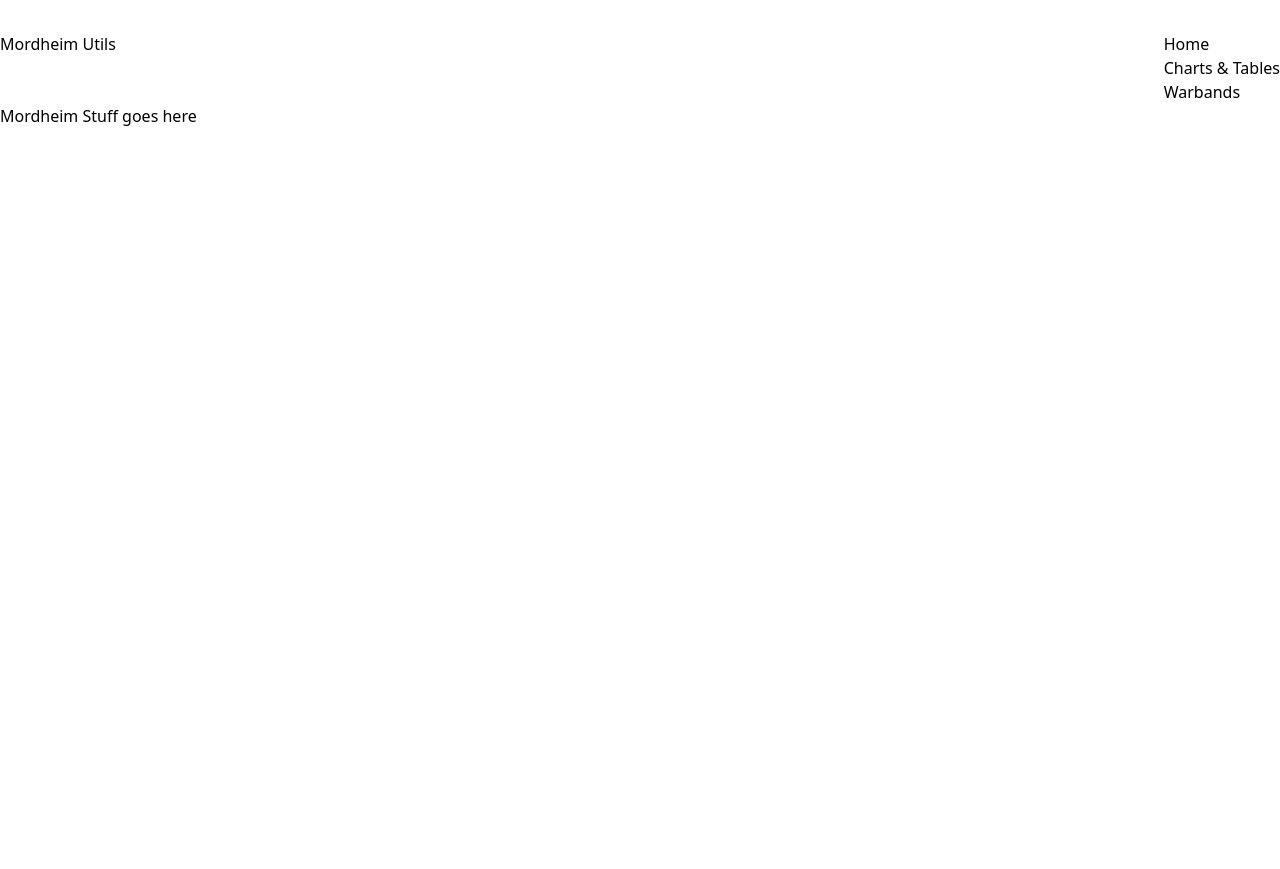
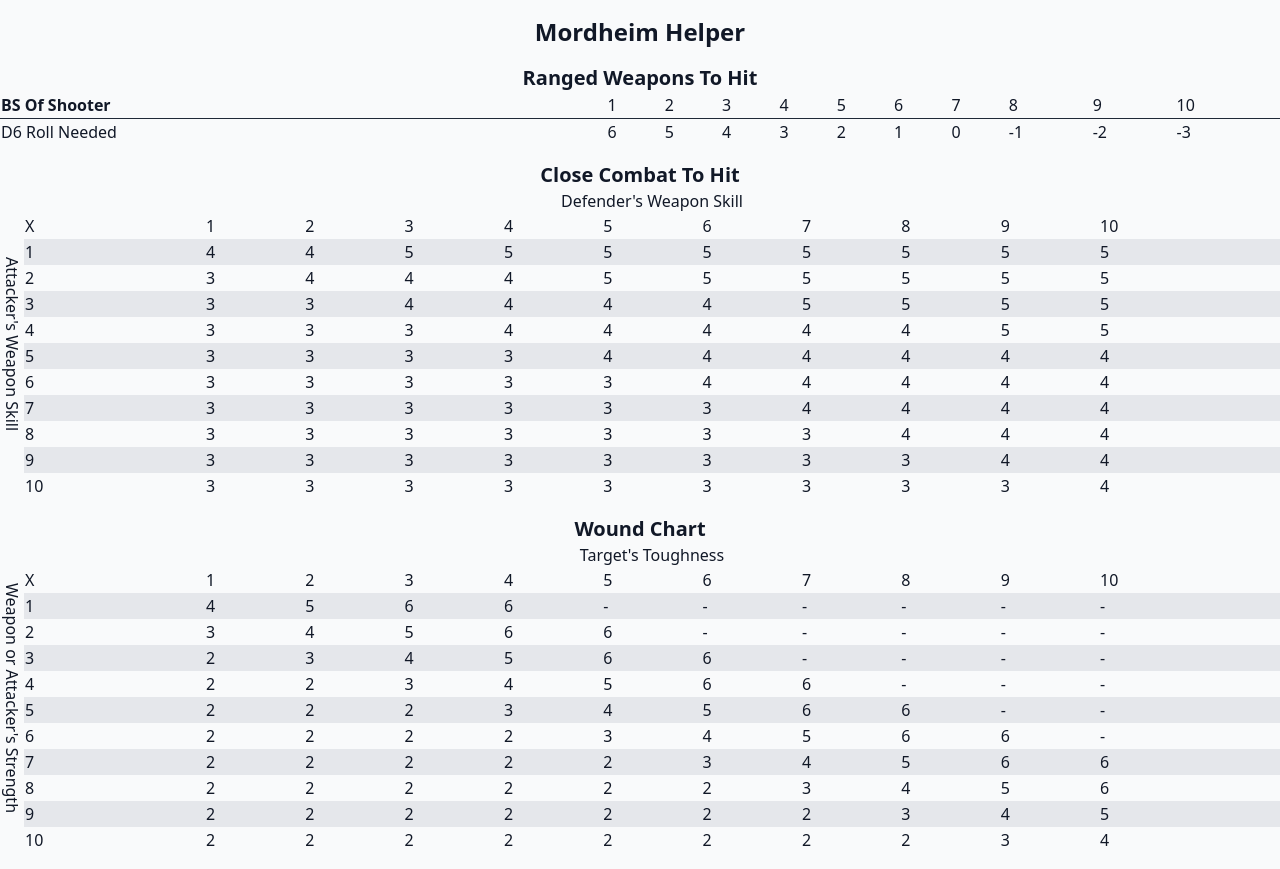
Before and after one commit to bowmanmike/mordheim-utils, a SvelteKit app: page / in a window 1280 px wide. Before the commit the page ends 800 px from the top, so only its background shows below. Built offline with nearby package versions, Linux system fonts and the light colour scheme.

Commit message:
Add wound/hit charts

```diff
--- a/src/app.html
+++ b/src/app.html
@@ -6,7 +6,7 @@
 		<meta name="viewport" content="width=device-width" />
 		%sveltekit.head%
 	</head>
-	<body>
-		<div class="max-w-7xl mx-auto my-8">%sveltekit.body%</div>
+	<body class="bg-gray-50 text-gray-900">
+		<div class="max-w-7xl mx-auto my-4">%sveltekit.body%</div>
 	</body>
 </html>
--- a/src/routes/+layout.svelte
+++ b/src/routes/+layout.svelte
@@ -2,15 +2,17 @@
 	import '../app.css';
 </script>
 
-<header class="flex justify-between">
-	<div><h1>Mordheim Utils</h1></div>
-	<nav>
-		<ul>
-			<li>Home</li>
-			<li>Charts & Tables</li>
-			<li>Warbands</li>
-		</ul>
-	</nav>
+<header class="flex justify-between mb-4">
+	<div class="w-full">
+		<h1 class="font-bold text-2xl w-full text-center">Mordheim Helper</h1>
+	</div>
+	<!-- <nav> -->
+	<!-- 	<ul> -->
+	<!-- 		<li>Home</li> -->
+	<!-- 		<li>Charts & Tables</li> -->
+	<!-- 		<li>Warbands</li> -->
+	<!-- 	</ul> -->
+	<!-- </nav> -->
 </header>
 
 <slot />
--- a/src/routes/+page.svelte
+++ b/src/routes/+page.svelte
@@ -1 +1,343 @@
-<p>Mordheim Stuff goes here</p>
+<section class="mb-4">
+	<h3 class="font-semibold text-xl text-center">Ranged Weapons To Hit</h3>
+	<table class="w-full">
+		<tr class="border-gray-800 border-b">
+			<td class="font-bold">BS Of Shooter</td>
+			<td>1</td>
+			<td>2</td>
+			<td>3</td>
+			<td>4</td>
+			<td>5</td>
+			<td>6</td>
+			<td>7</td>
+			<td>8</td>
+			<td>9</td>
+			<td>10</td>
+		</tr>
+		<tr>
+			<td>D6 Roll Needed</td>
+			<td>6</td>
+			<td>5</td>
+			<td>4</td>
+			<td>3</td>
+			<td>2</td>
+			<td>1</td>
+			<td>0</td>
+			<td>-1</td>
+			<td>-2</td>
+			<td>-3</td>
+		</tr>
+	</table>
+</section>
+
+<section class="mb-4">
+	<h3 class="font-semibold text-xl text-center">Close Combat To Hit</h3>
+	<div class="flex items-center">
+		<p>Attacker's Weapon Skill</p>
+		<table class="table-auto w-full">
+			<caption>Defender's Weapon Skill</caption>
+			<tr>
+				<td>X</td>
+				<td>1</td>
+				<td>2</td>
+				<td>3</td>
+				<td>4</td>
+				<td>5</td>
+				<td>6</td>
+				<td>7</td>
+				<td>8</td>
+				<td>9</td>
+				<td>10</td>
+			</tr>
+			<tr class="bg-gray-200">
+				<td>1</td>
+				<td>4</td>
+				<td>4</td>
+				<td>5</td>
+				<td>5</td>
+				<td>5</td>
+				<td>5</td>
+				<td>5</td>
+				<td>5</td>
+				<td>5</td>
+				<td>5</td>
+			</tr>
+			<tr>
+				<td>2</td>
+				<td>3</td>
+				<td>4</td>
+				<td>4</td>
+				<td>4</td>
+				<td>5</td>
+				<td>5</td>
+				<td>5</td>
+				<td>5</td>
+				<td>5</td>
+				<td>5</td>
+			</tr>
+			<tr class="bg-gray-200">
+				<td>3</td>
+				<td>3</td>
+				<td>3</td>
+				<td>4</td>
+				<td>4</td>
+				<td>4</td>
+				<td>4</td>
+				<td>5</td>
+				<td>5</td>
+				<td>5</td>
+				<td>5</td>
+			</tr>
+			<tr>
+				<td>4</td>
+				<td>3</td>
+				<td>3</td>
+				<td>3</td>
+				<td>4</td>
+				<td>4</td>
+				<td>4</td>
+				<td>4</td>
+				<td>4</td>
+				<td>5</td>
+				<td>5</td>
+			</tr>
+			<tr class="bg-gray-200">
+				<td>5</td>
+				<td>3</td>
+				<td>3</td>
+				<td>3</td>
+				<td>3</td>
+				<td>4</td>
+				<td>4</td>
+				<td>4</td>
+				<td>4</td>
+				<td>4</td>
+				<td>4</td>
+			</tr>
+			<tr>
+				<td>6</td>
+				<td>3</td>
+				<td>3</td>
+				<td>3</td>
+				<td>3</td>
+				<td>3</td>
+				<td>4</td>
+				<td>4</td>
+				<td>4</td>
+				<td>4</td>
+				<td>4</td>
+			</tr>
+			<tr class="bg-gray-200">
+				<td>7</td>
+				<td>3</td>
+				<td>3</td>
+				<td>3</td>
+				<td>3</td>
+				<td>3</td>
+				<td>3</td>
+				<td>4</td>
+				<td>4</td>
+				<td>4</td>
+				<td>4</td>
+			</tr>
+			<tr>
+				<td>8</td>
+				<td>3</td>
+				<td>3</td>
+				<td>3</td>
+				<td>3</td>
+				<td>3</td>
+				<td>3</td>
+				<td>3</td>
+				<td>4</td>
+				<td>4</td>
+				<td>4</td>
+			</tr>
+			<tr class="bg-gray-200">
+				<td>9</td>
+				<td>3</td>
+				<td>3</td>
+				<td>3</td>
+				<td>3</td>
+				<td>3</td>
+				<td>3</td>
+				<td>3</td>
+				<td>3</td>
+				<td>4</td>
+				<td>4</td>
+			</tr>
+			<tr>
+				<td>10</td>
+				<td>3</td>
+				<td>3</td>
+				<td>3</td>
+				<td>3</td>
+				<td>3</td>
+				<td>3</td>
+				<td>3</td>
+				<td>3</td>
+				<td>3</td>
+				<td>4</td>
+			</tr>
+		</table>
+	</div>
+</section>
+
+<section>
+	<h3 class="font-semibold text-xl text-center">Wound Chart</h3>
+	<div class="flex items-center">
+		<p>Weapon or Attacker's Strength</p>
+		<table class="table-auto w-full">
+			<caption>Target's Toughness</caption>
+			<tr>
+				<td>X</td>
+				<td>1</td>
+				<td>2</td>
+				<td>3</td>
+				<td>4</td>
+				<td>5</td>
+				<td>6</td>
+				<td>7</td>
+				<td>8</td>
+				<td>9</td>
+				<td>10</td>
+			</tr>
+			<tr class="bg-gray-200">
+				<td>1</td>
+				<td>4</td>
+				<td>5</td>
+				<td>6</td>
+				<td>6</td>
+				<td>-</td>
+				<td>-</td>
+				<td>-</td>
+				<td>-</td>
+				<td>-</td>
+				<td>-</td>
+			</tr>
+			<tr>
+				<td>2</td>
+				<td>3</td>
+				<td>4</td>
+				<td>5</td>
+				<td>6</td>
+				<td>6</td>
+				<td>-</td>
+				<td>-</td>
+				<td>-</td>
+				<td>-</td>
+				<td>-</td>
+			</tr>
+			<tr class="bg-gray-200">
+				<td>3</td>
+				<td>2</td>
+				<td>3</td>
+				<td>4</td>
+				<td>5</td>
+				<td>6</td>
+				<td>6</td>
+				<td>-</td>
+				<td>-</td>
+				<td>-</td>
+				<td>-</td>
+			</tr>
+			<tr>
+				<td>4</td>
+				<td>2</td>
+				<td>2</td>
+				<td>3</td>
+				<td>4</td>
+				<td>5</td>
+				<td>6</td>
+				<td>6</td>
+				<td>-</td>
+				<td>-</td>
+				<td>-</td>
+			</tr>
+			<tr class="bg-gray-200">
+				<td>5</td>
+				<td>2</td>
+				<td>2</td>
+				<td>2</td>
+				<td>3</td>
+				<td>4</td>
+				<td>5</td>
+				<td>6</td>
+				<td>6</td>
+				<td>-</td>
+				<td>-</td>
+			</tr>
+			<tr>
+				<td>6</td>
+				<td>2</td>
+				<td>2</td>
+				<td>2</td>
+				<td>2</td>
+				<td>3</td>
+				<td>4</td>
+				<td>5</td>
+				<td>6</td>
+				<td>6</td>
+				<td>-</td>
+			</tr>
+			<tr class="bg-gray-200">
+				<td>7</td>
+				<td>2</td>
+				<td>2</td>
+				<td>2</td>
+				<td>2</td>
+				<td>2</td>
+				<td>3</td>
+				<td>4</td>
+				<td>5</td>
+				<td>6</td>
+				<td>6</td>
+			</tr>
+			<tr>
+				<td>8</td>
+				<td>2</td>
+				<td>2</td>
+				<td>2</td>
+				<td>2</td>
+				<td>2</td>
+				<td>2</td>
+				<td>3</td>
+				<td>4</td>
+				<td>5</td>
+				<td>6</td>
+			</tr>
+			<tr class="bg-gray-200">
+				<td>9</td>
+				<td>2</td>
+				<td>2</td>
+				<td>2</td>
+				<td>2</td>
+				<td>2</td>
+				<td>2</td>
+				<td>2</td>
+				<td>3</td>
+				<td>4</td>
+				<td>5</td>
+			</tr>
+			<tr>
+				<td>10</td>
+				<td>2</td>
+				<td>2</td>
+				<td>2</td>
+				<td>2</td>
+				<td>2</td>
+				<td>2</td>
+				<td>2</td>
+				<td>2</td>
+				<td>3</td>
+				<td>4</td>
+			</tr>
+		</table>
+	</div>
+</section>
+
+<style>
+	p {
+		writing-mode: vertical-lr;
+	}
+</style>
```
